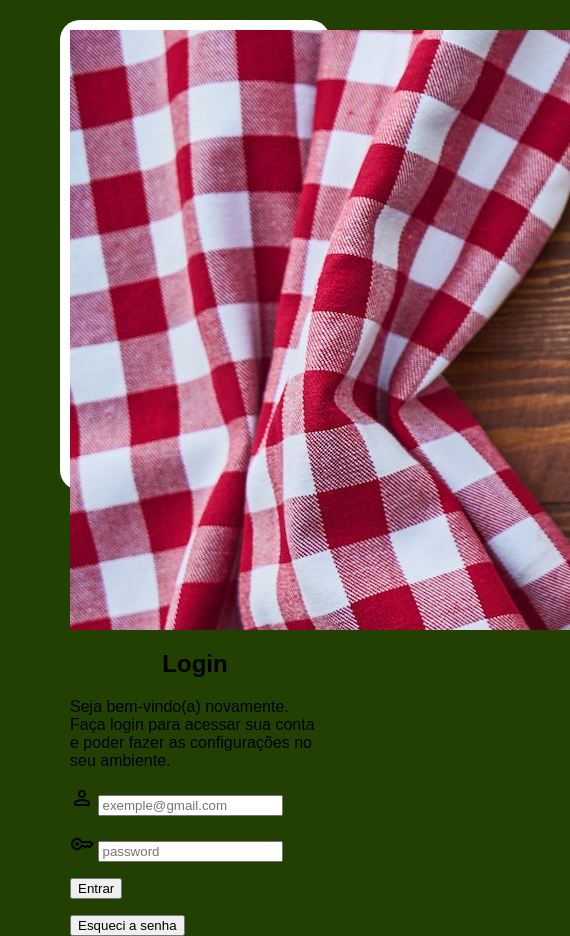
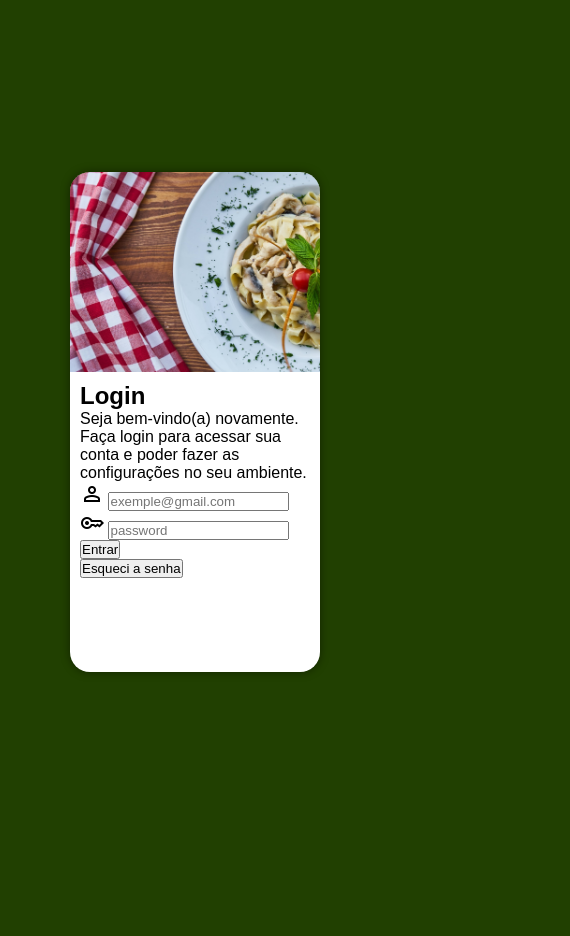
Before and after one commit to camilaserrani/projeto-login, a plain HTML site: page index.html in a window 390 px wide. Shown: the whole page, 570 px wide, since content can reach past the window. After the commit the page ends 844 px from the top, so only its background shows below. Drawn offline with nearby package versions, Linux system fonts and the light colour scheme.

Commit message:
criação versão mobile first

```diff
--- a/estilos/style.css
+++ b/estilos/style.css
@@ -12,31 +12,45 @@
 
 *{
     font-family: Arial, Helvetica, sans-serif;
+    padding: 0px;
+    margin: 0px;
+    box-sizing: border-box;
 }
 
 html, body {
     background-color:#214001;
     height: 100vh;
+    width: 100vw;
 }
 
 main {
-   background-color: white;
    position:relative;
-   width: 250px;
-   height: 450px;
-   margin: auto;
-   margin-top: 20px;
-   border-radius: 20px;
-   padding: 10px;
+   width: 100vw;
+   height: 100vh;
 }
 
-#imagem {
-    background: url(../imagens/gastronomia.jpg) no-repeat;
-    width: 500px;
-    height: 600px;
-
+section#login {
+    position: absolute;
+    top: 50%;
+    left: 50%;
+    transform: translate(-50%, -50%);
+    overflow: hidden;
+    background-color: white;
+    width: 250px;
+    height: 500px;
+    border-radius: 20px;
+    box-shadow: 0px 0px 10px rgba(0, 0, 0, 0.450);
 }
 
-#formulario > h1 {
-    text-align: center;
+section#login > div#imagem {
+    display: block;
+    background: #214001 url(../imagens/gastronomia.jpg) no-repeat;
+    background-size: cover;
+    background-position: right bottom;
+    height: 200px;
 }
+
+section#login > div#formulario {
+    display: block;
+    padding: 10px;
+}
```
Also changed, not shown: index.html (+1 -1 lines).
